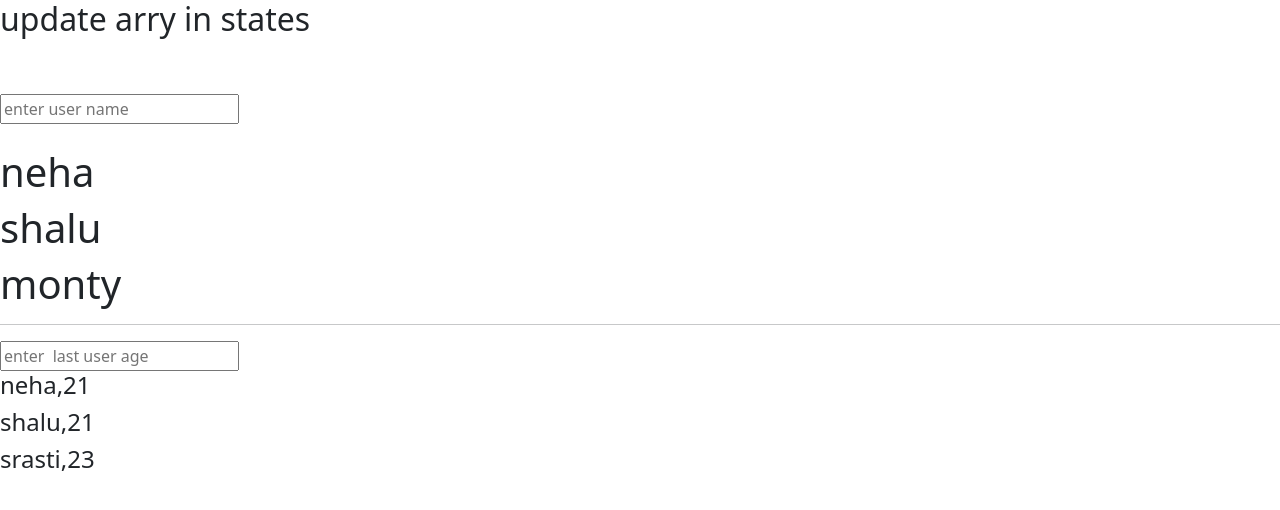
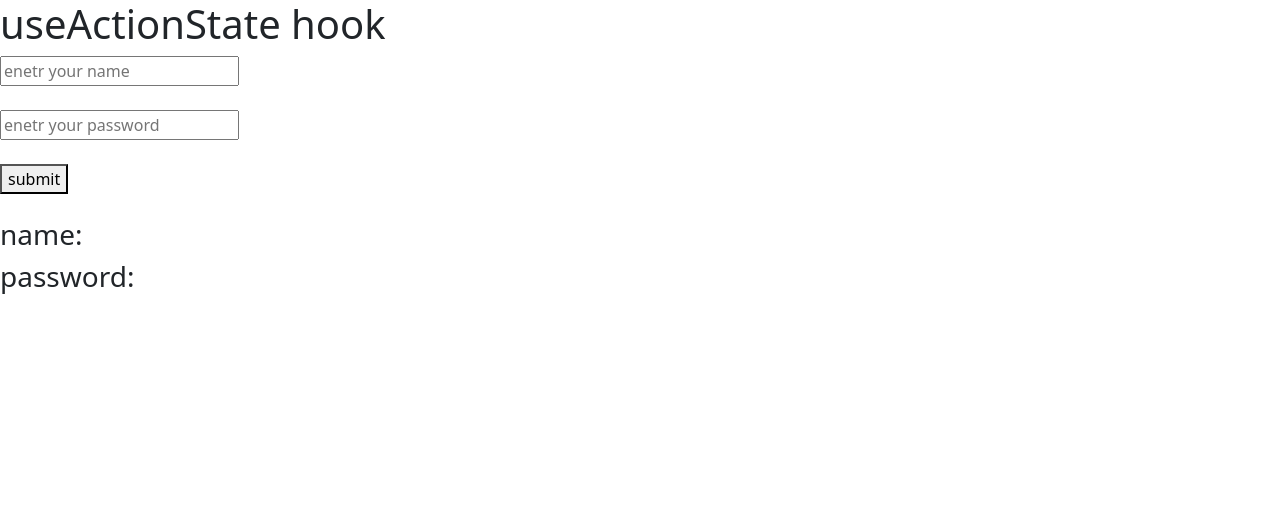
Before and after one commit to yahoowecanwork2/tic-tac-toe-, a React (Vite) app in the folder nehareact/: page / in a window 1280 px wide. Shown: the top 510 px of the page. Built offline with nearby package versions, Linux system fonts and the light colour scheme.

Commit message:
useAction state hook

```diff
--- a/nehareact/src/App.jsx
+++ b/nehareact/src/App.jsx
@@ -2,13 +2,14 @@ import Derived from "./dervied";
 import Lift from "./liftupstate";
 import UpdateArray from "./updateaary";
 import Upobj from "./updateobject";
+import Action from "./useActionstate";
 import Form from "./useformstatus";
 import Tranistion from "./useTranisyion";
 function App() {
 
   return (
     <div >
-      <UpdateArray />
+      <Action />
 
 
     </div >
--- /dev/null
+++ b/nehareact/src/useActionstate.jsx
@@ -0,0 +1,48 @@
+import { useActionState } from "react";
+
+const handleSumbit = async (previousData, formData) => {
+    let name = formData.get('name');
+    let password = formData.get('password');
+    await new Promise(res => setTimeout(res, 2000))
+    // console.log("handleSumbit called ", name, password);
+    if (name && password) {
+        return { message: "data sumbited", name, password };
+
+    } else {
+        return { error: "data  not sumbited", name, password }
+    }
+
+}
+
+function Action() {
+    const [data, action, pending] = useActionState(handleSumbit, undefined)
+    console.log(data);
+
+    return (
+        <div >
+            <h1>useActionState hook</h1>
+            <form action={action}>
+                <input type="text" defaultValue={data?.name} name="name" placeholder="enetr your name" />
+                <br /> <br />
+                <input type="password" defaultValue={data?.password} name="password" placeholder="enetr your password" />
+                <br /> <br />
+                <button disabled={pending}>submit</button>
+                <br /> <br />
+                {
+                    data?.error && <span style={{ color: 'red' }}>{data?.error}</span>
+                }
+                {
+                    data?.massage && <span style={{ color: 'green' }}>{data?.massage}</span>
+                }
+
+
+            </form>
+            <h3> name:{data?.name}</h3>
+            <h3> password:{data?.password}</h3>
+
+        </div >
+    )
+}
+
+
+export default Action;
```
